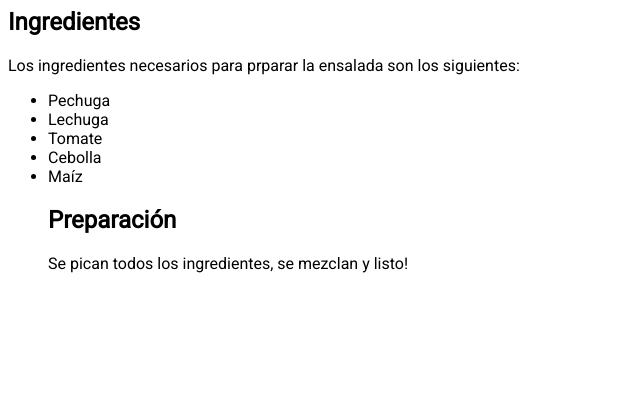
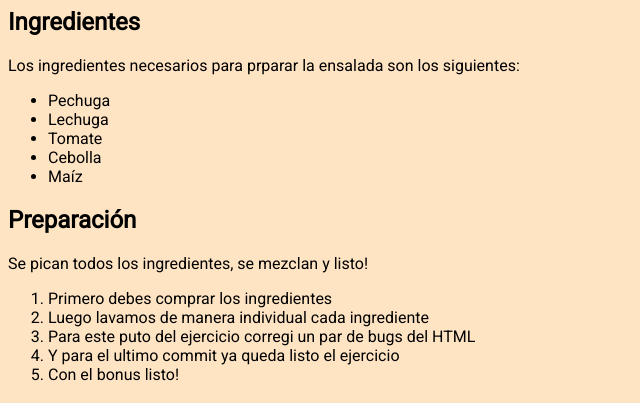
Before and after one commit to maoacr/aspirantes-mir-html-y-css, a plain HTML site: page ejercicio1-html-y-css/index.html in a window 1280 px wide. Shown: the part 397-800 px from the top of the page, without its empty margins (0-640 px from the left). Drawn offline with Linux system fonts and the light colour scheme.

Commit message:
Cambio de coor al fondo y lista ordenada agregada

```diff
--- a/ejercicio1-html-y-css/estilos.css
+++ b/ejercicio1-html-y-css/estilos.css
@@ -1,5 +1,6 @@
 *{
   font-family: 'Roboto', sans-serif;;
+  background-color: bisque;
 }
 h1{
   color: #29a3a3;
--- a/ejercicio1-html-y-css/index.html
+++ b/ejercicio1-html-y-css/index.html
@@ -21,8 +21,15 @@
       <li>Tomate</li>
       <li>Cebolla</li>
       <li>Maíz</li>
+    </ul>
     <h2>Preparación</h2>
     <p>Se pican todos los ingredientes, se mezclan y listo!</p>
-    </ul>
+    <ol>
+      <li>Primero debes comprar los ingredientes</li>
+      <li>Luego lavamos de manera individual cada ingrediente</li>
+      <li>Para este puto del ejercicio corregi un par de bugs del HTML</li>
+      <li>Y para el ultimo commit ya queda listo el ejercicio</li>
+      <li>Con el bonus listo!</li>
+    </ol>
   </body>
 </html>
```
